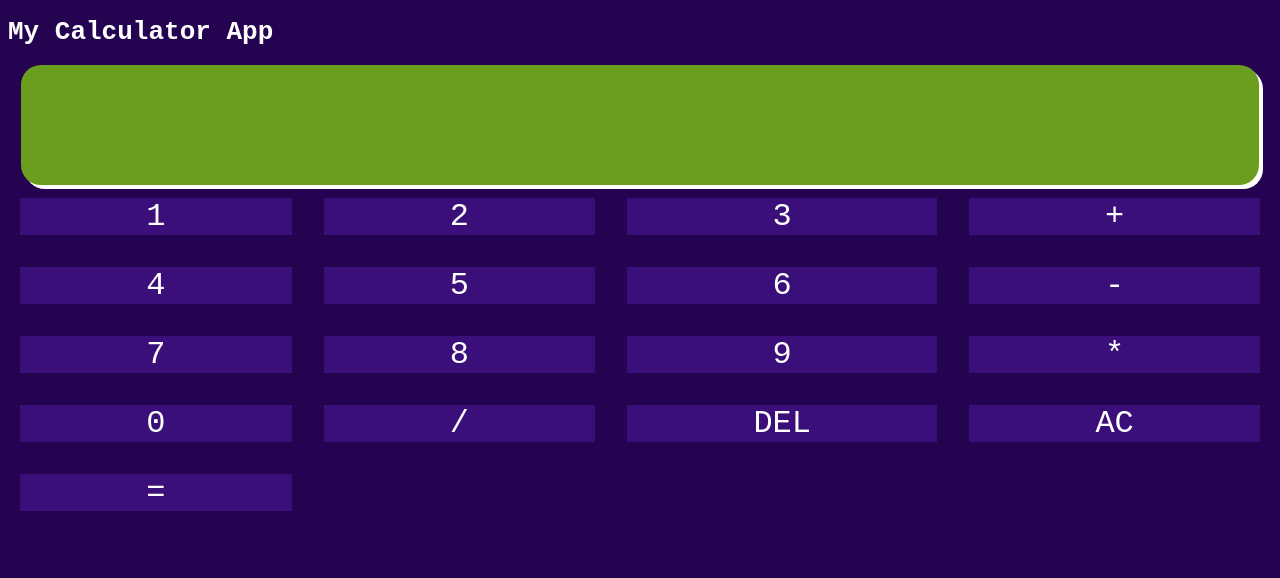
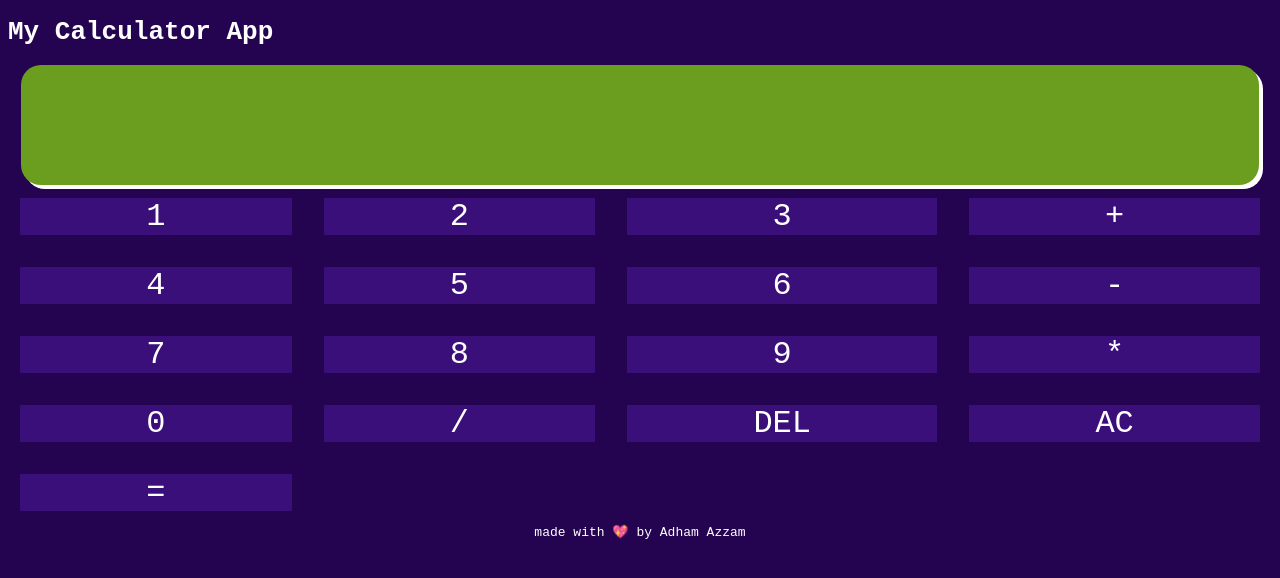
Before and after one commit to JimmyJohnes/calculator, a plain HTML site: page index.html in a window 1280 px wide. Drawn offline with Linux system fonts and the light colour scheme.

Commit message:
Fourth Commit finalized some CSS and HTML content added a footer wrote a lousey read me that is practically useless

```diff
--- a/index.html
+++ b/index.html
@@ -4,7 +4,7 @@
     <meta charset="UTF-8">
     <meta http-equiv="X-UA-Compatible" content="IE=edge">
     <meta name="viewport" content="width=device-width, initial-scale=1.0">
-    <title>Document</title>
+    <title>AA Calculator App</title>
     <link rel="stylesheet" href="style.css">
 </head>
 <body>
@@ -31,6 +31,9 @@
             <div id="="></div>
         </div>
     </main>
+    <footer>
+        <p>made with 💖 by Adham Azzam</p>
+    </footer>
     <script src="index.js"></script>
 </body>
 </html>
--- a/style.css
+++ b/style.css
@@ -31,3 +31,6 @@ body
     text-align: center;
     font-size: 2rem;
 }
+footer{
+    text-align: center;
+}
```
Also changed, not shown: 1 other file.
